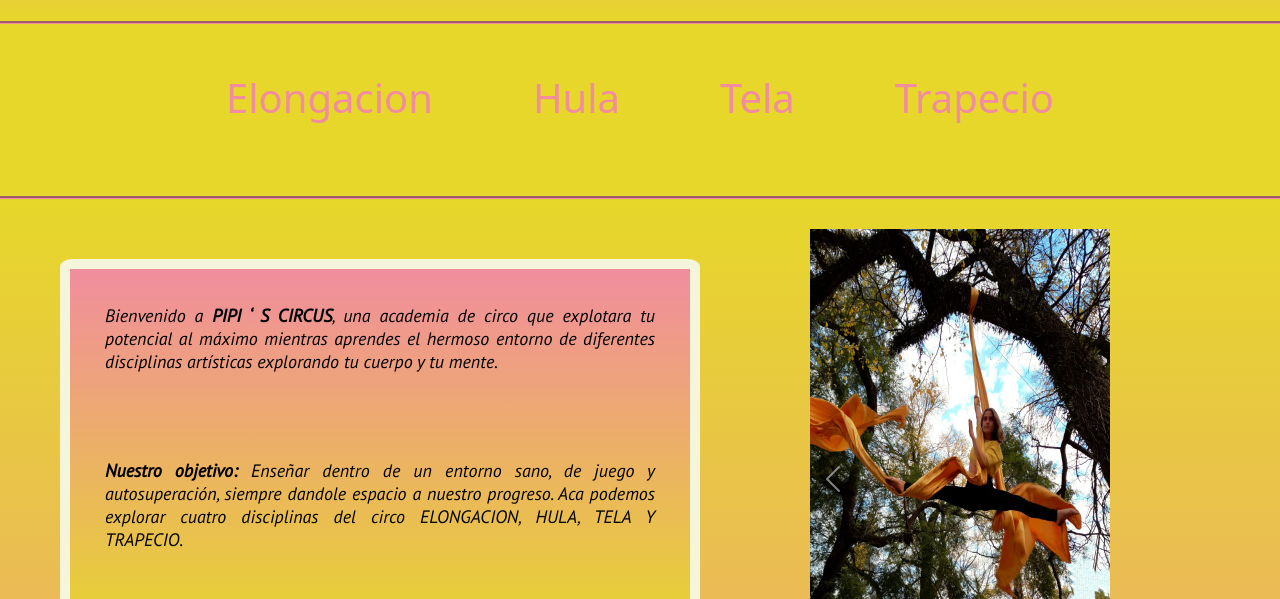
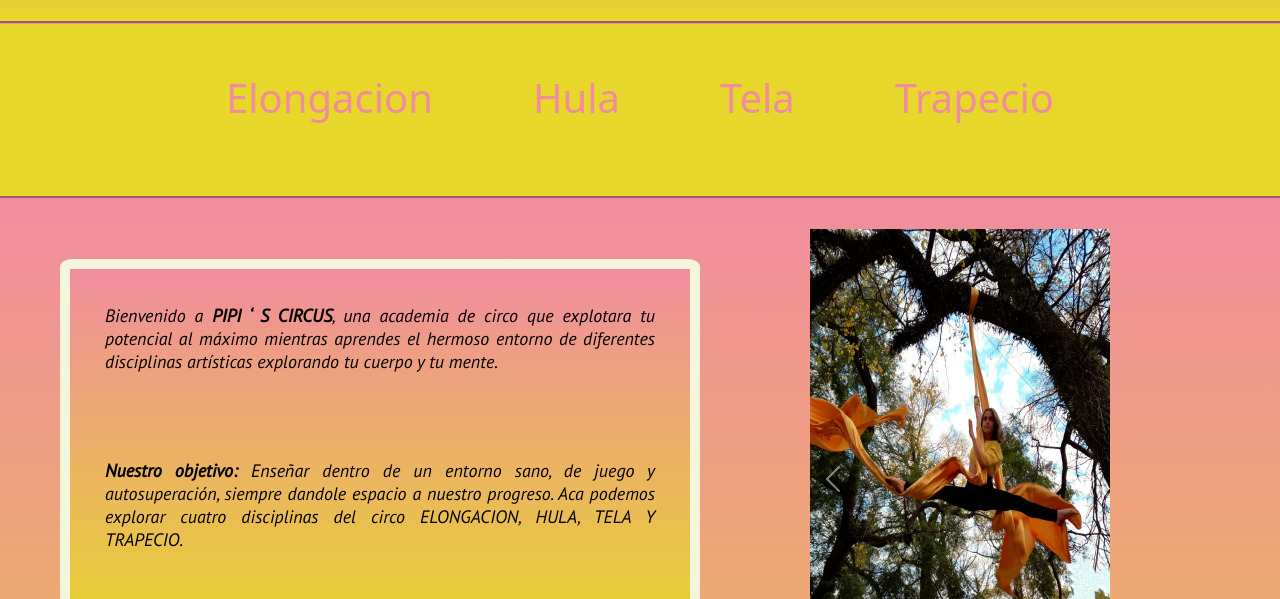
Before and after one commit to luchogomez01/Proyecto-coder, a plain HTML site: page index.html in a window 1280 px wide. Shown: the part 197-796 px from the top of the page. Drawn offline with nearby package versions, Linux system fonts and the light colour scheme.

Commit message:
Update estilos.css

```diff
--- a/estilos.css
+++ b/estilos.css
@@ -9,7 +9,7 @@ header{
     justify-content: start;
 }
 main{
-    background: linear-gradient(to bottom,#E6D72A,#F18D9E);
+    background: linear-gradient(to top,#E6D72A,#F18D9E);
     width: 100%;
     display: grid;
     grid-template-columns: 1fr 1fr;
```
